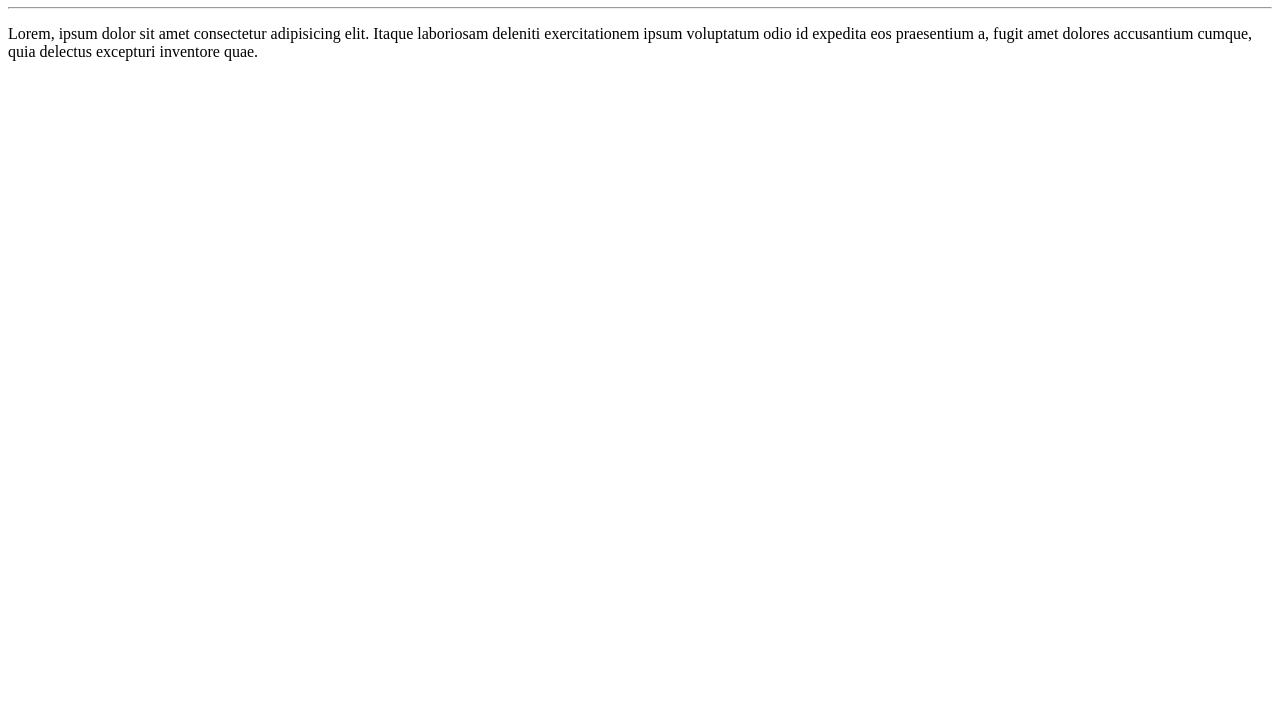
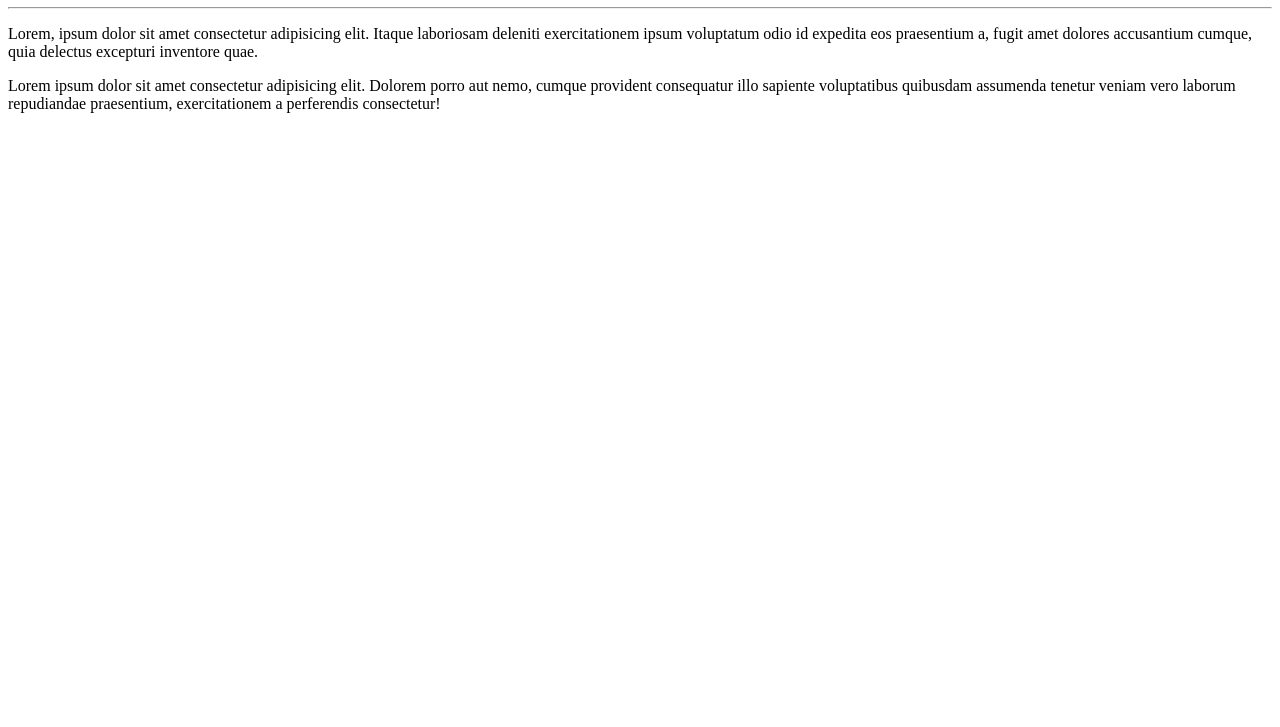
Before and after one commit to ferreirabarbosam96/Analise-e-Desenvolvimento, a plain HTML site: page Site-Teste/index.html in a window 1280 px wide. Shown: the part 73-800 px from the top of the page. Drawn offline with Linux system fonts and the light colour scheme.

Commit message:
Add Paragrafo

```diff
--- a/Site-Teste/index.html
+++ b/Site-Teste/index.html
@@ -9,5 +9,6 @@
     <h1>Boa Noite, Prezados!</h1>
     <hr>
     <p>Lorem, ipsum dolor sit amet consectetur adipisicing elit. Itaque laboriosam deleniti exercitationem ipsum voluptatum odio id expedita eos praesentium a, fugit amet dolores accusantium cumque, quia delectus excepturi inventore quae.</p>
+    Lorem ipsum dolor sit amet consectetur adipisicing elit. Dolorem porro aut nemo, cumque provident consequatur illo sapiente voluptatibus quibusdam assumenda tenetur veniam vero laborum repudiandae praesentium, exercitationem a perferendis consectetur!
 </body>
 </html>
```
